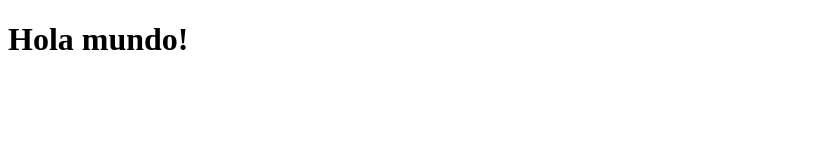
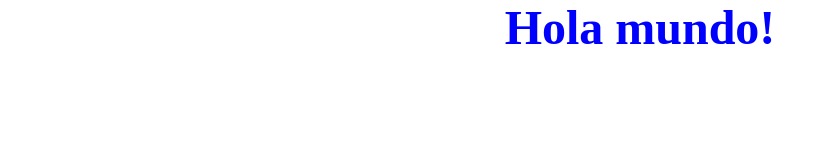
Before and after one commit to Sdruiz-007/primera-practica, a plain HTML site: page index.html in a window 1280 px wide. Shown: the whole page, without its empty margins (0-827 px from the left). Drawn offline with Linux system fonts and the light colour scheme.

Commit message:
Agregar titulo con estilos

```diff
--- a/index.html
+++ b/index.html
@@ -4,6 +4,7 @@
     <meta charset="UTF-8">
     <meta name="viewport" content="width=device-width, initial-scale=1.0">
     <title>Primera practica</title>
+    <link rel="stylesheet" href="styles.css">
 </head>
 <body>
     <h1>Hola mundo!</h1>
--- a/styles.css
+++ b/styles.css
@@ -0,0 +1,10 @@
+* {
+    padding: 0;
+    margin: 0;
+    box-sizing: border-box;
+}
+h1 {
+    color: blue;
+    font-size: 3rem;
+    text-align: center;
+}
```
